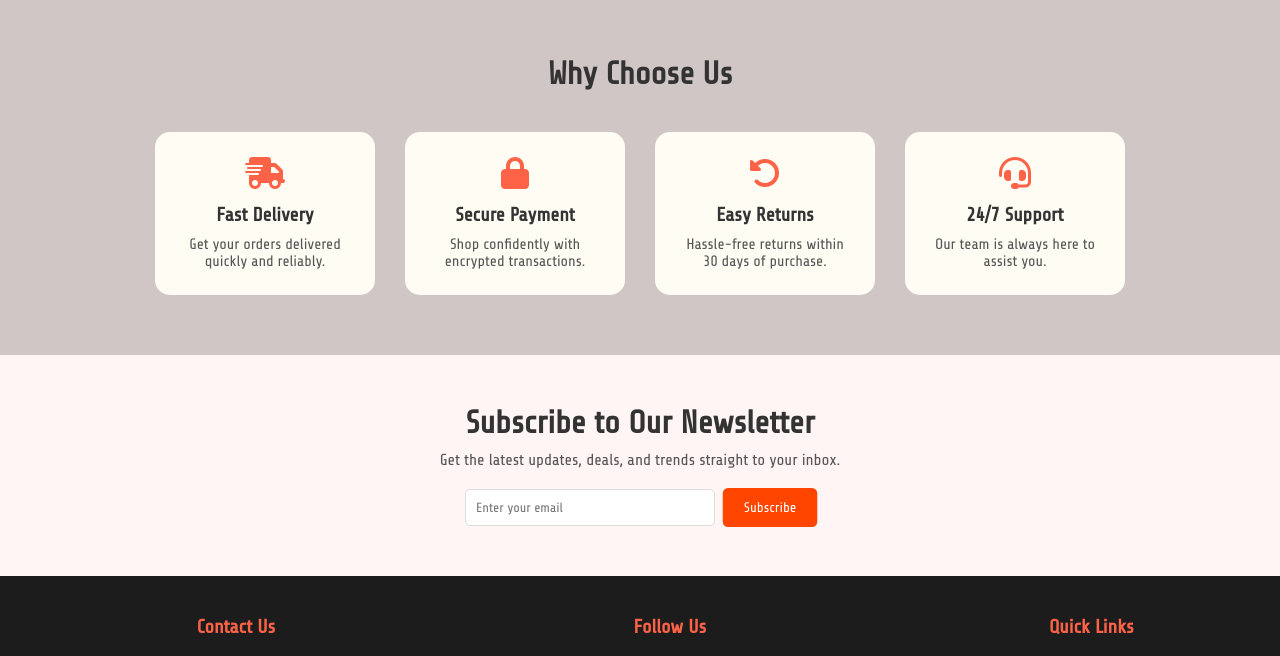
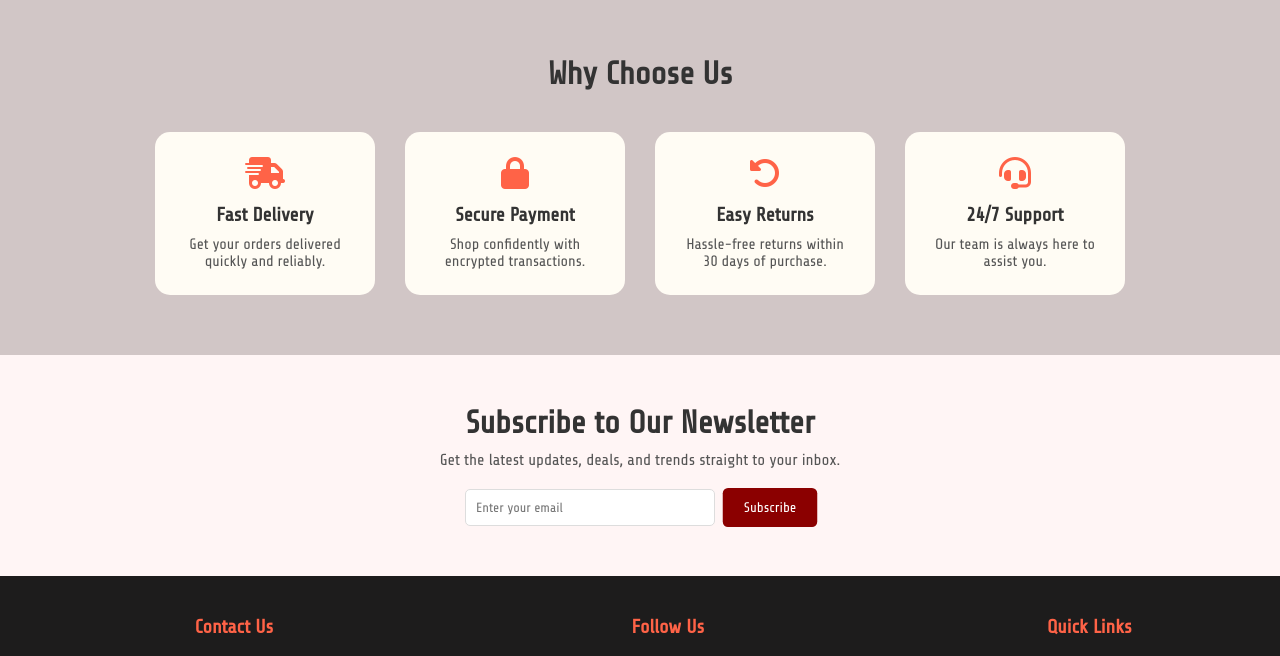
Before and after one commit to codenestnepal/E-Commerce-Platform-, a plain HTML site: page front end/index.html in a window 1280 px wide. In both pictures the pointer is over the button "Subscribe". Shown: the part 2262-2918 px from the top of the page. Drawn offline with Linux system fonts and the light colour scheme.

Commit message:
BgColor Hover

```diff
--- a/front end/eComstyle.css
+++ b/front end/eComstyle.css
@@ -514,7 +514,7 @@ body {
 }
 
 .subscribe-btn:hover {
-  background-color: orangered;
+  background-color: #8B0000;
   transform: scale(1.05);
 }
 
@@ -536,7 +536,7 @@ body {
 
 .footer-section h3 {
   margin-bottom: 20px;
-  margin-left: 78px;
+  margin-left: 76px;
   font-size: 1.2rem;
   color: tomato;
 }
```
